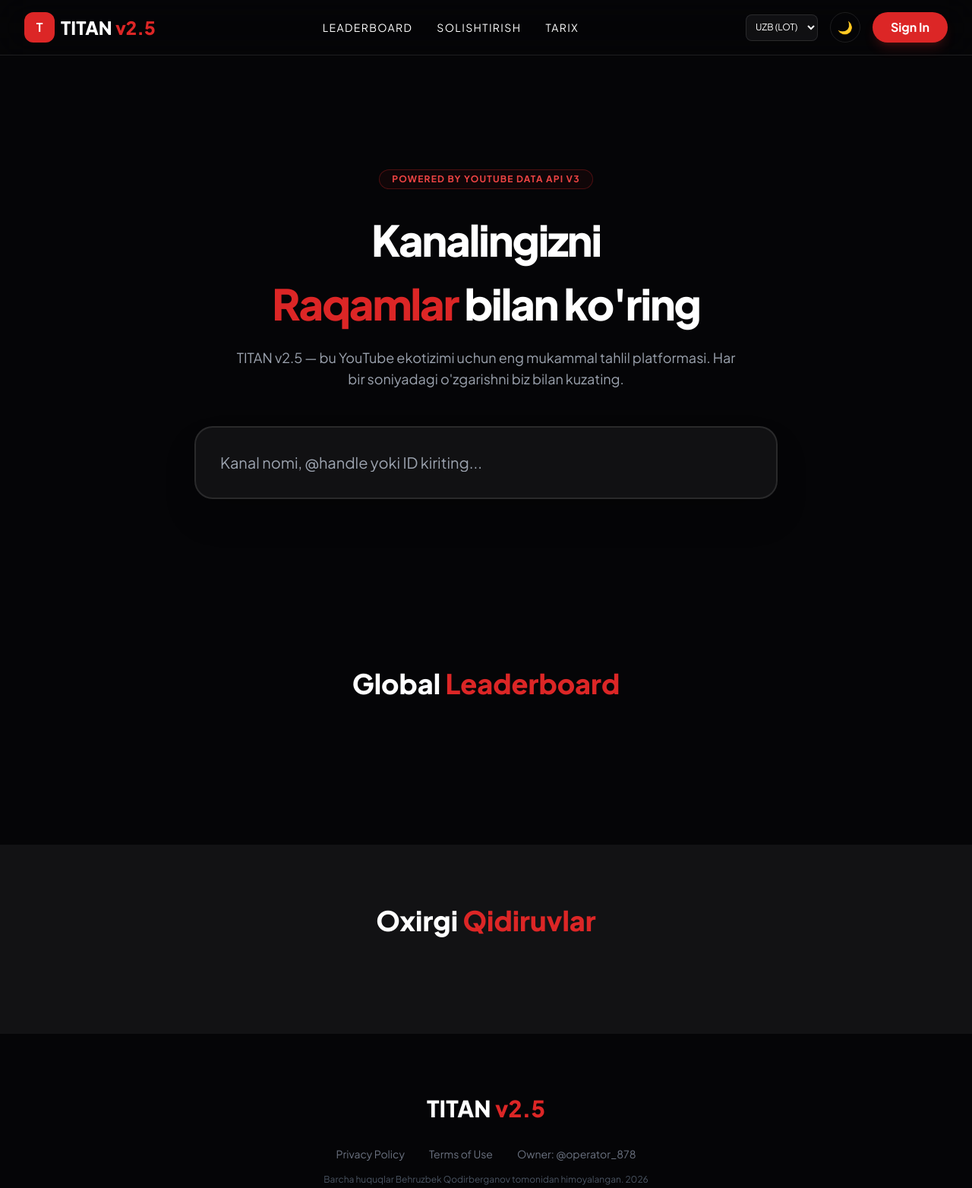
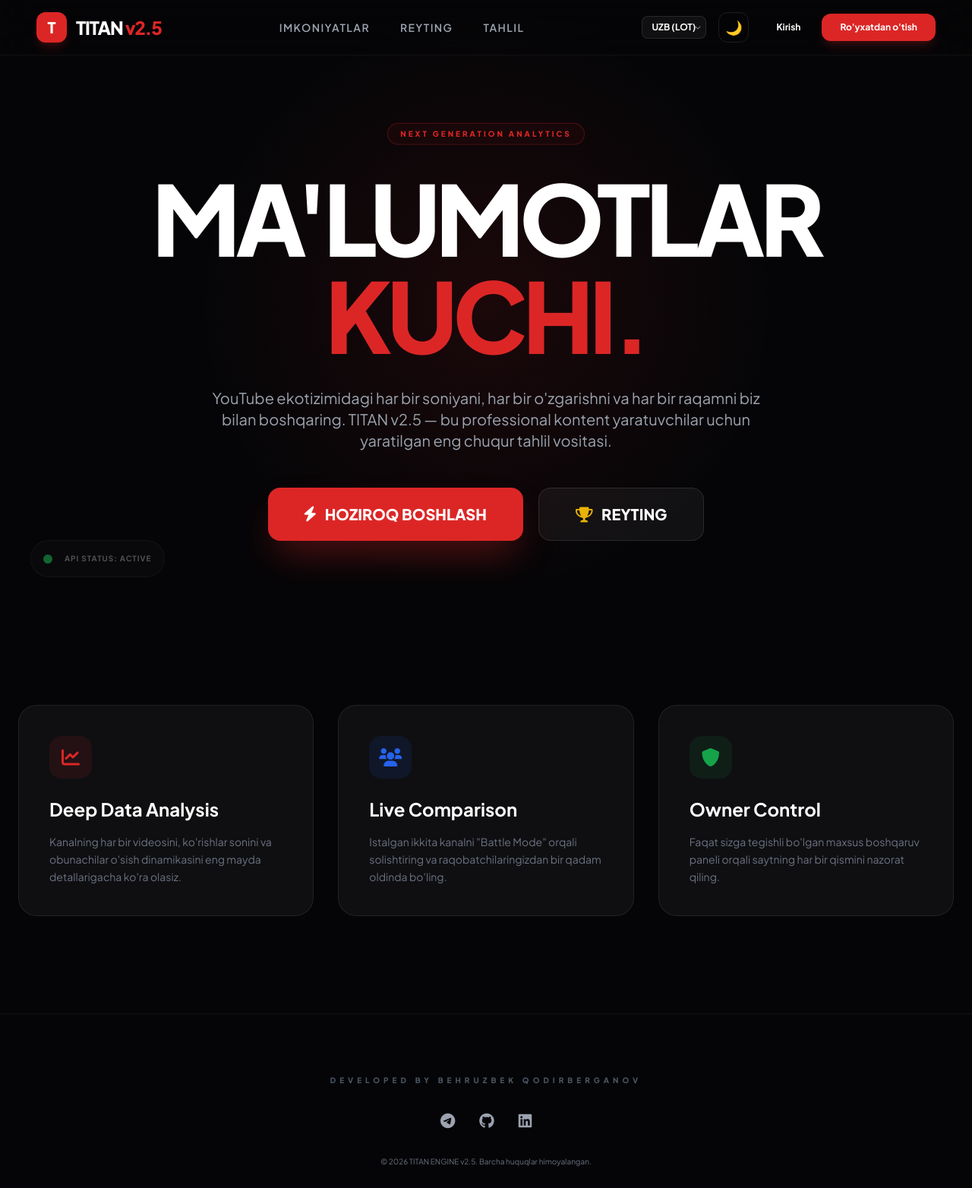
Before and after one commit to Behruz-Coder/yt-analyzer, a website: page index.html in a window 1280 px wide. Shown: the whole page at 76% size. Drawn offline with nearby package versions, Linux system fonts and the light colour scheme.

Commit message:
Update index.html

```diff
--- a/index.html
+++ b/index.html
@@ -1,107 +1,135 @@
 <!DOCTYPE html>
-<html lang="uz" data-theme="dark">
+<html lang="uz" data-theme="dark" class="scroll-smooth">
 <head>
     <meta charset="UTF-8">
-    <meta name="viewport" content="width=device-width, initial-scale=1.0">
-    <title>TITAN v2.5 | Professional YouTube Analysis</title>
+    <meta name="viewport" content="width=device-width, initial-scale=1.0, maximum-scale=1.0, user-scalable=no">
+    <title>TITAN v2.5 | Ultimate YouTube Analytics Platform</title>
+
+    <meta name="description" content="TITAN v2.5 - YouTube kanallarini tahlil qilish va real vaqtda statistikalarni kuzatish uchun eng mukammal platforma.">
+    <meta name="author" content="Behruzbek Qodirberganov">
+
+    <script src="https://cdn.tailwindcss.com"></script>
     <link rel="stylesheet" href="style.css">
-    <script src="https://cdn.tailwindcss.com"></script>
-    <script src="https://unpkg.com/@supabase/supabase-js@2"></script>
-    <script src="https://cdn.jsdelivr.net/npm/chart.js"></script>
+    <link rel="stylesheet" href="https://cdnjs.cloudflare.com/ajax/libs/font-awesome/6.0.0/css/all.min.css">
+    <link href="https://fonts.googleapis.com/css2?family=Plus+Jakarta+Sans:wght@300;400;600;800&display=swap" rel="stylesheet">
+
+    <style>
+        body { font-family: 'Plus Jakarta Sans', sans-serif; }
+        .hero-gradient {
+            background: radial-gradient(circle at 50% 50%, rgba(220, 38, 38, 0.1) 0%, transparent 50%);
+        }
+    </style>
 </head>
-<body>
-    <nav class="fixed top-0 w-full z-[100] border-b border-white/10 backdrop-blur-xl py-4 px-8 flex justify-between items-center">
-        <div class="flex items-center gap-2">
-            <div class="w-10 h-10 bg-red-600 rounded-xl flex items-center justify-center font-bold text-white">T</div>
-            <span class="text-2xl font-black">TITAN <span class="text-red-600">v2.5</span></span>
+<body class="bg-titan-bg text-titan-text transition-all duration-500 overflow-x-hidden">
+
+    <nav class="fixed top-0 w-full z-[100] border-b border-white/5 backdrop-blur-xl bg-opacity-80 py-4 px-6 md:px-12 flex justify-between items-center">
+        <div class="flex items-center gap-3 group cursor-pointer" onclick="location.href='index.html'">
+            <div class="w-10 h-10 bg-red-600 rounded-xl flex items-center justify-center shadow-lg shadow-red-600/20 group-hover:rotate-12 transition-transform">
+                <span class="text-white font-black text-xl">T</span>
             </div>
-        <div class="hidden md:flex items-center gap-8 font-medium text-sm uppercase tracking-widest">
-            <a href="#leaderboard" class="hover:text-red-600 transition">Leaderboard</a>
-            <a href="#compare" class="hover:text-red-600 transition">Solishtirish</a>
-            <a href="#history" class="hover:text-red-600 transition">Tarix</a>
+            <span class="text-2xl font-black tracking-tighter">TITAN <span class="text-red-600">v2.5</span></span>
         </div>
+
+        <div class="hidden lg:flex items-center gap-10 text-sm font-semibold uppercase tracking-widest text-gray-400">
+            <a href="#features" class="hover:text-red-600 transition" data-i18n="navFeatures">Imkoniyatlar</a>
+            <a href="leaderboard.html" class="hover:text-red-600 transition" data-i18n="navLeaderboard">Reyting</a>
+            <a href="search.html" class="hover:text-red-600 transition" data-i18n="navAnalyze">Tahlil</a>
+        </div>
+
         <div class="flex items-center gap-4">
-            <select id="langSwitcher" class="bg-white/5 border border-white/10 rounded-lg p-2 text-xs">
+            <div class="relative group">
+                <select id="langSwitcher" class="bg-white/5 border border-white/10 rounded-lg py-1.5 px-3 text-xs font-bold outline-none cursor-pointer hover:border-red-600 transition appearance-none">
                     <option value="uz-lat">UZB (LOT)</option>
                     <option value="uz-kir">УЗБ (КИР)</option>
                     <option value="en">ENGLISH</option>
                     <option value="ru">РУССКИЙ</option>
                 </select>
-            <button id="themeToggle" class="w-10 h-10 rounded-full border border-white/10 hover:bg-white/5 transition">🌙</button>
-            <a href="auth.html" class="px-6 py-2 bg-red-600 rounded-full font-bold hover:bg-red-700 shadow-lg shadow-red-600/20">Sign In</a>
+                <i class="fas fa-chevron-down absolute right-2 top-1/2 -translate-y-1/2 text-[8px] pointer-events-none opacity-50"></i>
+            </div>
+
+            <button id="themeToggle" class="w-10 h-10 rounded-xl border border-white/10 flex items-center justify-center hover:bg-white/5 transition text-lg">
+                🌙
+            </button>
+
+            <div class="hidden sm:flex items-center gap-2">
+                <a href="auth.html?mode=login" class="px-5 py-2.5 text-xs font-bold hover:text-red-600 transition" data-i18n="btnSignIn">Kirish</a>
+                <a href="auth.html?mode=signup" class="px-6 py-2.5 bg-red-600 text-white rounded-xl text-xs font-bold shadow-lg shadow-red-600/20 hover:bg-red-700 transition" data-i18n="btnSignUp">Ro'yxatdan o'tish</a>
+            </div>
+
+            <button class="lg:hidden text-2xl" id="mobileMenuBtn">
+                <i class="fas fa-bars"></i>
+            </button>
         </div>
     </nav>
 
-    <header class="min-h-screen flex flex-col justify-center items-center text-center px-4 pt-20">
-        <div class="mb-6 px-4 py-1 border border-red-600/30 rounded-full text-xs font-bold text-red-500 uppercase tracking-widest bg-red-600/5">
-            Powered by YouTube Data API v3
-        </div>
-        <h1 class="section-title">Kanalingizni <br><span class="text-red-600">Raqamlar</span> bilan ko'ring</h1>
-        <p class="max-w-2xl text-gray-400 text-lg mb-12">TITAN v2.5 — bu YouTube ekotizimi uchun eng mukammal tahlil platformasi. Har bir soniyadagi o'zgarishni biz bilan kuzating.</p>
-
-        <div class="w-full max-w-3xl relative">
-            <input type="text" id="mainSearch" placeholder="Kanal nomi, @handle yoki ID kiriting..."
-                   class="w-full p-8 rounded-3xl bg-white/5 border-2 border-white/10 focus:border-red-600 focus:outline-none text-xl transition-all shadow-2xl">
-            <div id="searchDropdown" class="hidden absolute top-full left-0 w-full mt-4 titan-card p-0 overflow-hidden z-50"></div>
-        </div>
-    </header>
-
-    <section id="statsSection" class="hidden py-20 container mx-auto">
-        <div class="grid grid-cols-1 lg:grid-cols-3 gap-8 px-4">
-            <div class="lg:col-span-2 titan-card flex flex-col md:flex-row gap-8 items-center">
-                <img id="chAvatar" src="" class="w-40 h-40 rounded-3xl border-4 border-red-600 shadow-2xl">
-                <div class="text-center md:text-left">
-                    <h2 id="chTitle" class="text-4xl font-black mb-2"></h2>
-                    <p id="chHandle" class="text-gray-500 mb-4"></p>
-                    <div class="flex flex-wrap gap-4 justify-center md:justify-start">
-                        <span class="px-4 py-2 bg-white/5 rounded-xl border border-white/10 text-sm font-bold">📅 <span id="chDate"></span></span>
-                        <span class="px-4 py-2 bg-white/5 rounded-xl border border-white/10 text-sm font-bold">📍 <span id="chCountry"></span></span>
-                    </div>
-                </div>
-            </div>
-            <div class="titan-card flex flex-col items-center justify-center text-center">
-                <p class="uppercase text-xs font-bold tracking-widest text-gray-500 mb-4">Jonli Obunachilar</p>
-                <div id="liveSubs" class="live-number">0</div>
-                <div class="w-full h-1 bg-white/5 mt-6 rounded-full overflow-hidden">
-                    <div class="h-full bg-red-600 animate-pulse" style="width: 70%"></div>
-                </div>
-            </div>
+    <section class="relative min-h-screen flex flex-col justify-center items-center text-center px-6 pt-20 hero-gradient">
+        <div class="animate-bounce mb-6 px-4 py-1.5 border border-red-600/30 rounded-full text-[10px] font-black text-red-600 uppercase tracking-[0.3em] bg-red-600/5">
+            Next Generation Analytics
         </div>
 
-        <div class="grid-container">
-            <div class="titan-card">
-                <canvas id="viewsChart"></canvas>
+        <h1 class="text-6xl md:text-8xl lg:text-9xl font-black mb-8 tracking-tighter leading-none" id="mainTitle">
+            MA'LUMOTLAR <br> <span class="text-red-600">KUCHI.</span>
+        </h1>
+
+        <p class="max-w-3xl text-gray-400 text-lg md:text-xl mb-12 leading-relaxed" id="mainDesc">
+            YouTube ekotizimidagi har bir soniyani, har bir o'zgarishni va har bir raqamni biz bilan boshqaring. TITAN v2.5 — bu professional kontent yaratuvchilar uchun yaratilgan eng chuqur tahlil vositasi.
+        </p>
+
+        <div class="flex flex-col sm:flex-row gap-5">
+            <button onclick="location.href='search.html'" class="px-12 py-5 bg-red-600 text-white rounded-2xl font-black text-xl shadow-2xl shadow-red-600/40 hover:scale-105 active:scale-95 transition-all flex items-center gap-3">
+                <i class="fas fa-bolt"></i> <span data-i18n="btnGetStarted">HOZIROQ BOSHLASH</span>
+            </button>
+            <button onclick="location.href='leaderboard.html'" class="px-12 py-5 bg-white/5 border border-white/10 rounded-2xl font-black text-xl hover:bg-white/10 active:scale-95 transition-all">
+                <i class="fas fa-trophy mr-2 text-yellow-500"></i> <span data-i18n="navLeaderboard">REYTING</span>
+            </button>
         </div>
-            <div class="titan-card">
-                <canvas id="subsChart"></canvas>
+
+        <div class="absolute bottom-10 left-10 hidden xl:block animate-pulse">
+            <div class="titan-card p-4 flex items-center gap-4">
+                <div class="w-3 h-3 bg-green-500 rounded-full"></div>
+                <span class="text-[10px] font-bold tracking-widest uppercase opacity-60">API Status: Active</span>
             </div>
         </div>
     </section>
 
-    <section id="leaderboard" class="py-20 container mx-auto text-center">
-        <h2 class="text-4xl font-black mb-12">Global <span class="text-red-600">Leaderboard</span></h2>
-        <div id="leaderboardGrid" class="grid-container">
+    <section id="features" class="py-32 px-6 container mx-auto">
+        <div class="grid grid-cols-1 md:grid-cols-3 gap-8">
+            <div class="titan-card p-10 group hover:border-red-600/50 transition-colors">
+                <div class="w-14 h-14 bg-red-600/10 rounded-2xl flex items-center justify-center text-red-600 text-2xl mb-6 group-hover:bg-red-600 group-hover:text-white transition-all">
+                    <i class="fas fa-chart-line"></i>
                 </div>
-    </section>
+                <h3 class="text-2xl font-bold mb-4">Deep Data Analysis</h3>
+                <p class="text-gray-500 text-sm leading-relaxed">Kanalning har bir videosini, ko'rishlar sonini va obunachilar o'sish dinamikasini eng mayda detallarigacha ko'ra olasiz.</p>
+            </div>
 
-    <section id="history" class="py-20 bg-white/5">
-        <div class="container mx-auto px-4 text-center">
-            <h2 class="text-4xl font-black mb-12">Oxirgi <span class="text-red-600">Qidiruvlar</span></h2>
-            <div id="historyGrid" class="flex flex-wrap justify-center gap-4">
+            <div class="titan-card p-10 group hover:border-blue-600/50 transition-colors">
+                <div class="w-14 h-14 bg-blue-600/10 rounded-2xl flex items-center justify-center text-blue-600 text-2xl mb-6 group-hover:bg-blue-600 group-hover:text-white transition-all">
+                    <i class="fas fa-users"></i>
+                </div>
+                <h3 class="text-2xl font-bold mb-4">Live Comparison</h3>
+                <p class="text-gray-500 text-sm leading-relaxed">Istalgan ikkita kanalni "Battle Mode" orqali solishtiring va raqobatchilaringizdan bir qadam oldinda bo'ling.</p>
+            </div>
+
+            <div class="titan-card p-10 group hover:border-green-600/50 transition-colors">
+                <div class="w-14 h-14 bg-green-600/10 rounded-2xl flex items-center justify-center text-green-600 text-2xl mb-6 group-hover:bg-green-600 group-hover:text-white transition-all">
+                    <i class="fas fa-shield-alt"></i>
+                </div>
+                <h3 class="text-2xl font-bold mb-4">Owner Control</h3>
+                <p class="text-gray-500 text-sm leading-relaxed">Faqat sizga tegishli bo'lgan maxsus boshqaruv paneli orqali saytning har bir qismini nazorat qiling.</p>
             </div>
         </div>
     </section>
 
     <footer class="py-20 border-t border-white/5 text-center">
-        <div class="mb-8">
-            <span class="text-3xl font-black">TITAN <span class="text-red-600">v2.5</span></span>
+        <p class="text-[10px] font-black tracking-[0.5em] text-gray-600 uppercase mb-8">Developed by Behruzbek Qodirberganov</p>
+        <div class="flex justify-center gap-8 mb-8 text-gray-400">
+            <a href="#" class="hover:text-red-600 transition"><i class="fab fa-telegram-plane text-xl"></i></a>
+            <a href="#" class="hover:text-red-600 transition"><i class="fab fa-github text-xl"></i></a>
+            <a href="#" class="hover:text-red-600 transition"><i class="fab fa-linkedin text-xl"></i></a>
         </div>
-        <div class="text-gray-500 text-sm mb-4 flex justify-center gap-8">
-            <a href="#">Privacy Policy</a>
-            <a href="#">Terms of Use</a>
-            <a href="#">Owner: @operator_878</a>
+        <div class="text-[10px] text-gray-500">
+            &copy; 2026 TITAN ENGINE v2.5. Barcha huquqlar himoyalangan.
         </div>
-        <p class="text-gray-600 text-xs">Barcha huquqlar Behruzbek Qodirberganov tomonidan himoyalangan. 2026</p>
     </footer>
 
     <script src="main.js"></script>
```
Lines whose indentation alone changed are shown as unchanged.
